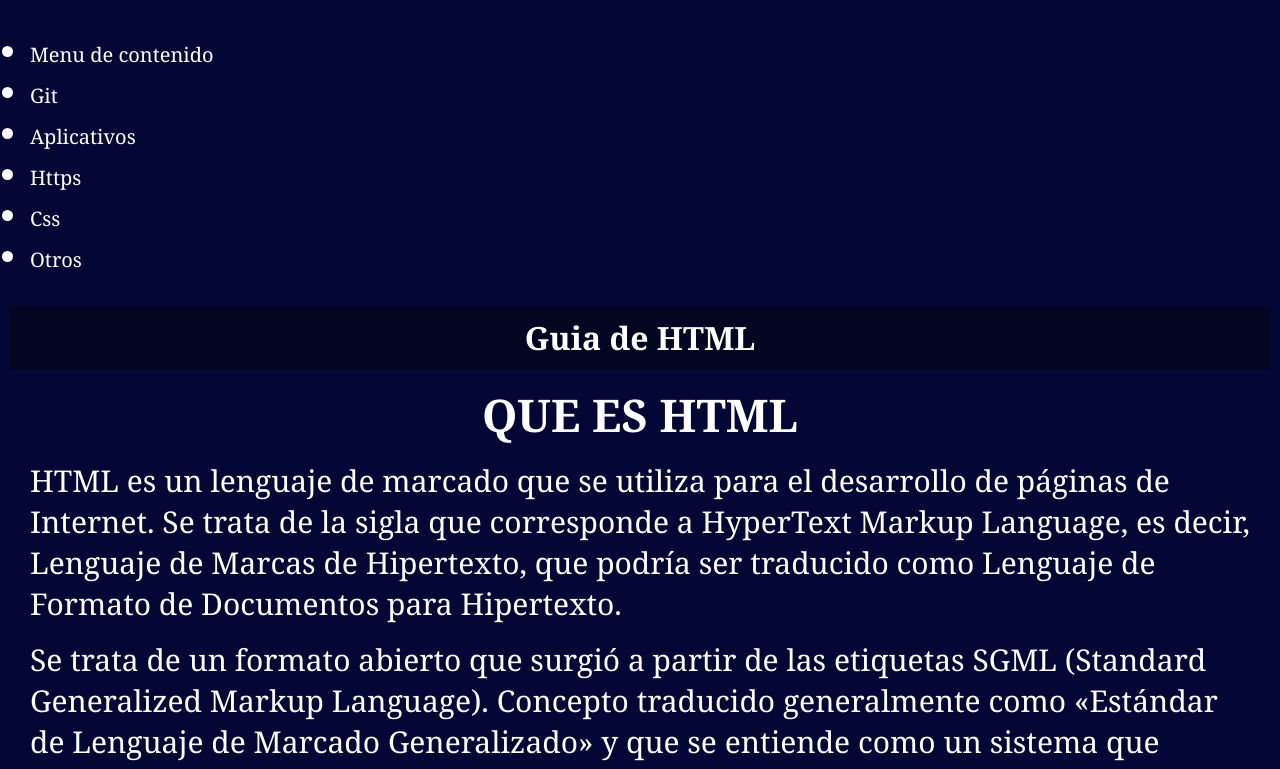
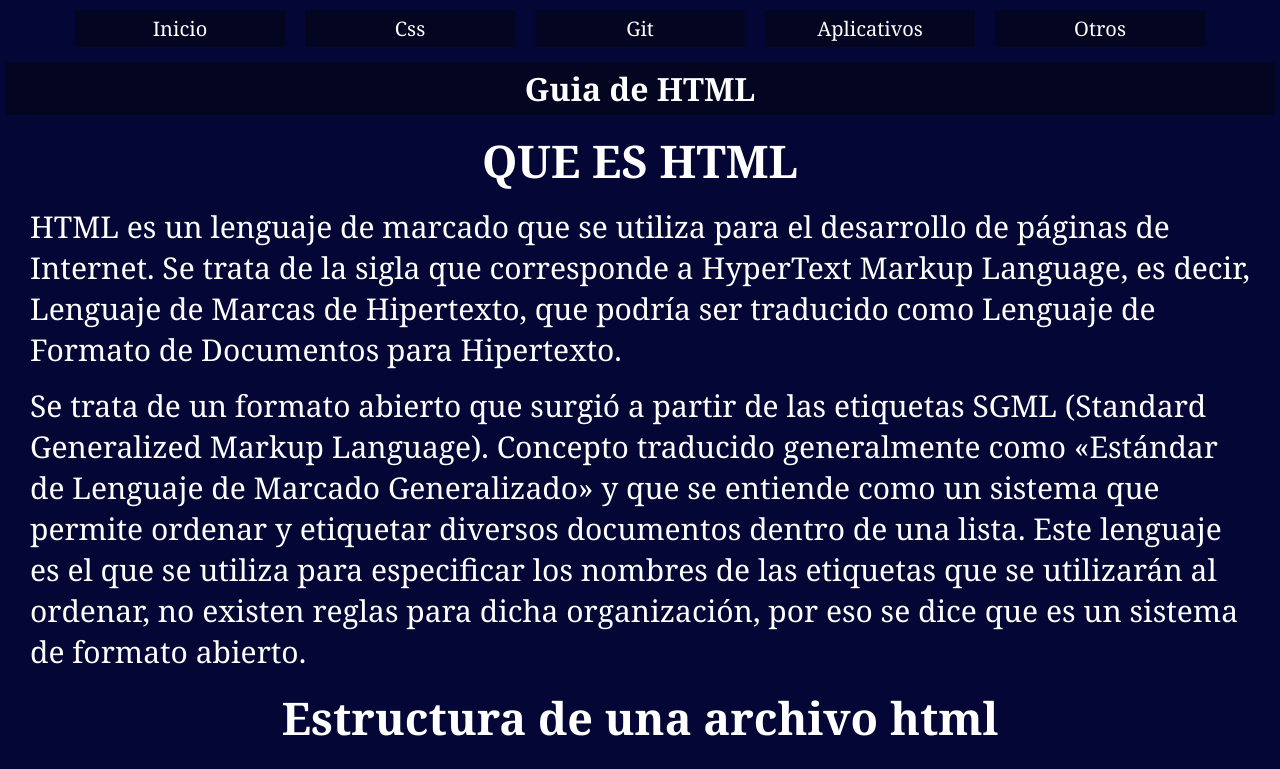
Before and after one commit to JuanHefesto/juanhefesto.github.io, a plain HTML site: page Manualhttps.html in a window 1280 px wide. Shown: the top 769 px of the page. Drawn offline with Linux system fonts and the light colour scheme.

Commit message:
Cambios en la barra del navegador

```diff
--- a/Manualhttps.html
+++ b/Manualhttps.html
@@ -7,16 +7,13 @@
     <link rel="stylesheet" href="css/style.css">
 </head>
 <body>
-    <nav>
-        <ul>
-         <li><a href="Menucentral.html">Menu de contenido</a></li>
-         <li><a href="Guiagit.html">Git</a></li>
-         <li><a href="Aplicaticos.html">Aplicativos</a></li>
-         <li><a href="Manualhttps.html">Https</a></li>
-         <li><a href="Manualcss.html">Css</a></li>
-         <li><a href="Menuotros.html">Otros</a></li>
-        </ul>
-    </nav>
+  <nav>
+    <ul><a href="index.html">Inicio</a></ul>
+    <ul><a href="Manualcss.html">Css</a></ul>
+    <ul><a href="Guiagit.html">Git</a></ul>
+    <ul><a href="Aplicaticos.html">Aplicativos</a></ul>
+    <ul><a href="Menuotros.html">Otros</a></ul>
+  </nav>
        <header>
          <h1>Guia de HTML </h1>
        </header>
--- a/css/style.css
+++ b/css/style.css
@@ -10,16 +10,23 @@ body{
 }
 header{
     background: #040520;
-    padding: 10px;
+    padding: 5px;
     text-align: center;
-    margin: 10PX;
+    margin: 5PX;
 }
 a{
-    font-size: 18px;
     text-decoration: none;
 }
-nav a{
+nav {
+  display: flex;
+  justify-content: center;
+}
+nav ul{
     font-size: 20px;
+    width: 200px;
+    background: #040520;
+    text-align: center;
+    padding: 5px;
 }
 h2{
     text-align: center;
@@ -52,7 +59,7 @@ h4{
     font-size: 26px;
 }
 ul{
-    margin: 30px;
+    margin: 10px;
     font-size: 30px;
 }
 hr{
```
Also changed, not shown: Aplicaticos.html (+6 -9 lines), Guiagit.html (+5 -8 lines), Manualcss.html (+7 -10 lines), Menucentral.html (deleted, +0 -11 lines), index.html (+6 -8 lines).
